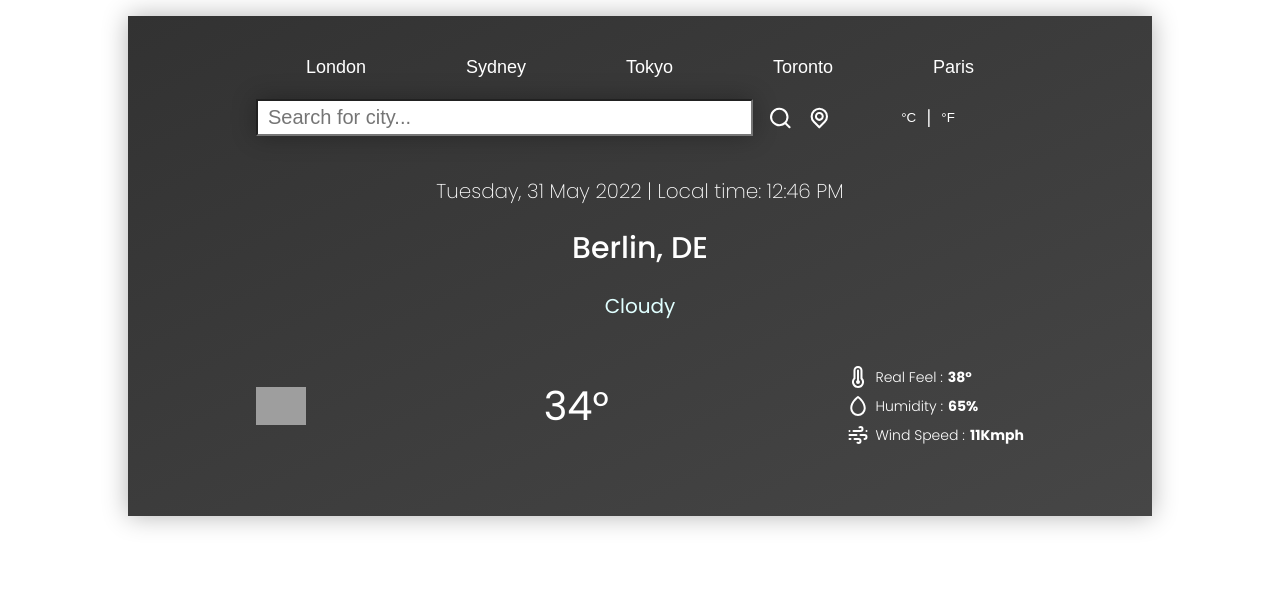
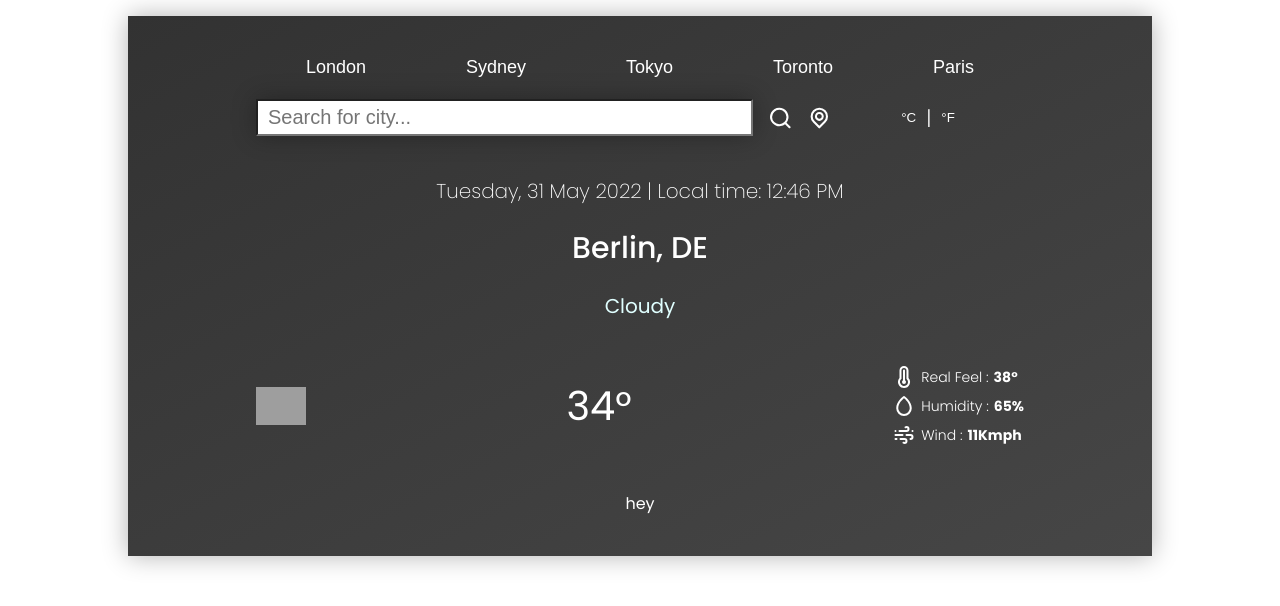
Before and after one commit to Sandeep-Abeykoon/react-weather-app, a React (Create React App) app: page / in a window 1280 px wide. Shown: the top 606 px of the page. Built offline with nearby package versions, Linux system fonts and the light colour scheme; grey boxes are pictures that could not be loaded; the HTML template or start-up script is replaced by a standard one.

Commit message:
updated the code

```diff
--- a/src/Components/TemperatureAndDetails/TemperatureAndDetails.jsx
+++ b/src/Components/TemperatureAndDetails/TemperatureAndDetails.jsx
@@ -11,12 +11,13 @@ const TemperatureAndDetails = () => {
       <div className={styles.details}>
         <img src="https://upload.wikimedia.org/wikipedia/commons/thumb/6/68/Simple_orange_circle.svg/2048px-Simple_orange_circle.svg.png" alt="" />
         <p>34°</p>
-        <div className={styles.stats}>
+        <div className={styles.basicStats}>
             <div className={styles.stat}><UilTemperature/><span>Real Feel : </span><span style={{fontWeight:"bold"}}>38°</span></div>
             <div className={styles.stat}><UilTear/><span>Humidity : </span><span style={{fontWeight:"bold"}}>65%</span></div>
-            <div className={styles.stat}><UilWind/><span>Wind Speed :</span><span style={{fontWeight:"bold"}}>11Kmph</span></div>
+            <div className={styles.stat}><UilWind/><span>Wind :</span><span style={{fontWeight:"bold"}}>11Kmph</span></div>
         </div>
       </div>
+      <div className={styles.highLowStats}>hey</div>
       </div>
 
   )
--- a/src/Components/TemperatureAndDetails/TemperatureAndDetails.module.css
+++ b/src/Components/TemperatureAndDetails/TemperatureAndDetails.module.css
@@ -28,7 +28,7 @@
     font-size: 2.5rem;
 }
 
-.stats {
+.basicStats {
     font-weight: 300;
     font-size: 0.875rem;
     display: flex;
@@ -44,3 +44,10 @@
     align-items: center;
     gap: 5px;
 }
+
+.highLowStats{
+    display: flex;
+    justify-content: center;
+    align-items: center;
+    flex-direction: row;
+}
```
